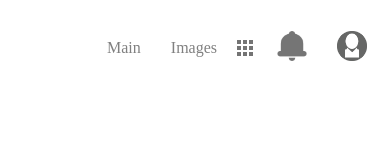
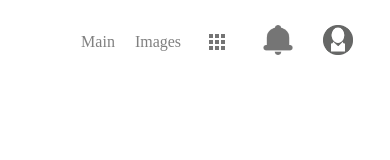
Before and after one commit to DeamonFire/HTML-CSS-Popup, a plain HTML site: page index.html in a window 390 px wide. Drawn offline with Linux system fonts and the light colour scheme; files whose address does not match are found by name.

Commit message:
fixsed hover
Виправив те як поводяться елементи при наведенні

```diff
--- a/css/style.css
+++ b/css/style.css
@@ -6,6 +6,10 @@
 
 *:focus{
     outline: 2px solid lightblue;
+}
+*{
+    padding: 0;
+    margin: 0;
 }
 
 /* ----------------------------------- Header Menu ----------------------------- */
@@ -18,20 +22,33 @@
     justify-content: flex-end;
     align-items: center;
     flex-direction: row;
+    border: 2px solid #fff;
 }
 
 .header__menu_block {
-    padding: 30px;
+    display: flex;
+    align-items: center;
+    justify-content: center;
     list-style-type: none;
+    border: 2px solid #fff;
+    width: 100px;
+    height: 80px;
+    padding: 1px;
 }
 
 .header__menu_block:hover {
-    border: 1px solid lightblue;
+    border-color: lightblue;
+    cursor: pointer;
 }
 
 .header__menu_block_link {
+    display: flex;
+    align-items: center;
+    justify-content: center;
     text-decoration: none;
     color:gray;
+    width: 100px;
+    height: 80px;
 }
 .header__img {
     width: 30px;
@@ -46,16 +63,24 @@
     position: absolute;
     appearance: none;
     background-image: url(../popup-icons/popup-button.png);
-    width: 2em;
-    height: 2em;
-    right: -1.5em;
-    top: -1em;
+    background-position: center;
+    background-repeat: no-repeat;
+    width: 7em;
+    height: 5.8em;
+    right: -3.5em;
+    top: -3em;
+    cursor: pointer;
+}
+.popup-menu__label{
+    width: 100px;
+    height: 80px;
 }
 .popup{
-    height: 427px;
+    height: 429px;
     width: 300px;
     overflow-y:auto;
     box-shadow: -5px 5px 5px lightgray;
+    border: 1px solid lightgray;
 }
 .popup-menu .popup {
     display: none;
@@ -65,8 +90,8 @@
 }
 .popup-menu .popup {
     position: absolute;
-    right: -2em;
-    top: 2em;
+    right: -9em;
+    top: 3em;
     margin: 0;
     padding: 0;
     width: auto;
@@ -191,43 +216,90 @@
 }
 
 
-@media screen and (max-width: 500px) {
+@media screen and (max-width: 560px) {
     .header__menu_block {
-        padding: 20px;
-        list-style-type: none;
+        width: 80px;
+        height: 60px;
+    }
+    .header__menu_block_link {
+        width: 80px;
+        height: 60px;
+    }
+    .popup-menu__label{
+        width: 80px;
+        height: 60px;
     }
     .popup-menu__input{
-        height: 2em;
-        right: -1.2em;
-        top: -1.1em;
+        width: 5.7em;
+        height: 4em;
+        right: -2.8em;
+        top: -2em;
     }
     .popup-menu .popup {
-        right: -6em;
+        right: -9em;
+        top: 2.5em;
     }
 }
 
 
-@media screen and (max-width: 400px) {
+@media screen and (max-width: 460px) {
+    .header__menu {
+        padding: 20px;
+    }
     .header__menu_block {
-        padding: 15px;
+        width: 60px;
+        height: 40px;
+    }
+    .header__menu_block_link {
+        width: 60px;
+        height: 40px;
+    }
+    .popup-menu__label{
+        width: 60px;
+        height: 40px;
+    }
+    .popup-menu__input{
+        width: 4.15em;
+        height: 2.8em;
+        right: -2em;
+        top: -1.4em;
     }
     .popup-menu .popup {
         right: -8em;
+        top: 1.7em;
     }
 }
 
-@media screen and (max-width: 320px) {
+@media screen and (max-width: 360px) {
+    .header__menu {
+        padding: 20px;
+    }
     .header__menu_block {
-        padding: 13px;
-        list-style-type: none;
+        width: 50px;
+        height: 30px;
+    }
+    .header__menu_block_link {
+        width: 50px;
+        height: 30px;
+    }
+    .popup-menu__label{
+        width: 50px;
+        height: 30px;
+    }
+    .popup-menu__input{
+        width: 3.65em;
+        height: 1.9em;
+        right: -1.83em;
+        top: -1.1em;
     }
     .popup-menu .popup {
         right: -8em;
+        top: 1.3em;
     }
     .popup{
-        height: 350px;
+        height: 347px;
         width: 150px;
-        box-shadow: -1px 1px 1px lightgray;
+        box-shadow: -2px 2px 2px lightgray;
     }
     .wrapper__block {
         width: 70px;
--- a/index.html
+++ b/index.html
@@ -13,11 +13,15 @@
                 <ul class="header__menu">
 
                     <li class="header__menu_block">
-                        <a href="#" class="header__menu_block_link">Main</a>
+                        <a href="#m" class="header__menu_block_link">
+                            <div class="header__menu_block_link_title">Main</div>
+                        </a>
                     </li>
 
                     <li class="header__menu_block">
-                        <a href="#" class="header__menu_block_link">Images</a>
+                        <a href="#i" class="header__menu_block_link">
+                            <div class="header__menu_block_link_title">Images</div>
+                        </a>
                     </li>
 
                     <li class="header__menu_block">
@@ -216,13 +220,17 @@
 
                     <li class="header__menu_block">
                         <a href="#" class="header__menu_block_link">
-                            <img src="popup-icons/bell.png" alt="Sign up for updates" class="header__img">
+                            <div class="header__menu_block_link_title">
+                                <img src="popup-icons/bell.png" alt="Sign up" class="header__img">
+                            </div>
                         </a>
                     </li>
 
                     <li class="header__menu_block">
                         <a href="#" class="header__menu_block_link">
-                            <img src="popup-icons/account.png" alt="Go to your account page" class="header__img">
+                            <div class="header__menu_block_link_title">
+                                <img src="popup-icons/account.png" alt="Your account page" class="header__img">
+                            </div>
                         </a>
                     </li>
 
```
